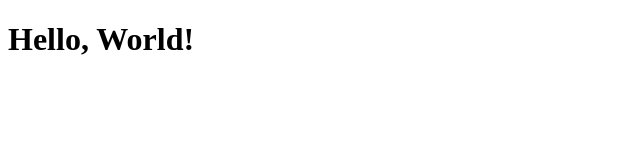
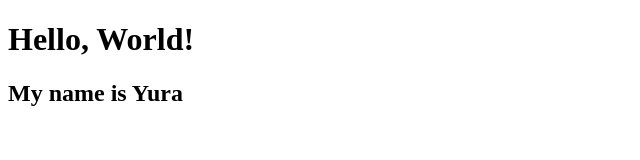
Before and after one commit to Yurius007/mtzkitpract5, a plain HTML site: page index.html in a window 1280 px wide. Shown: the whole page, without its empty margins (0-640 px from the left). Drawn offline with Linux system fonts and the light colour scheme.

Commit message:
added my name

```diff
--- a/index.html
+++ b/index.html
@@ -7,5 +7,7 @@
 </head>
 <body>
     <h1>Hello, World!</h1>
+
+    <h2>My name is Yura</h2>
 </body>
 </html>
```
